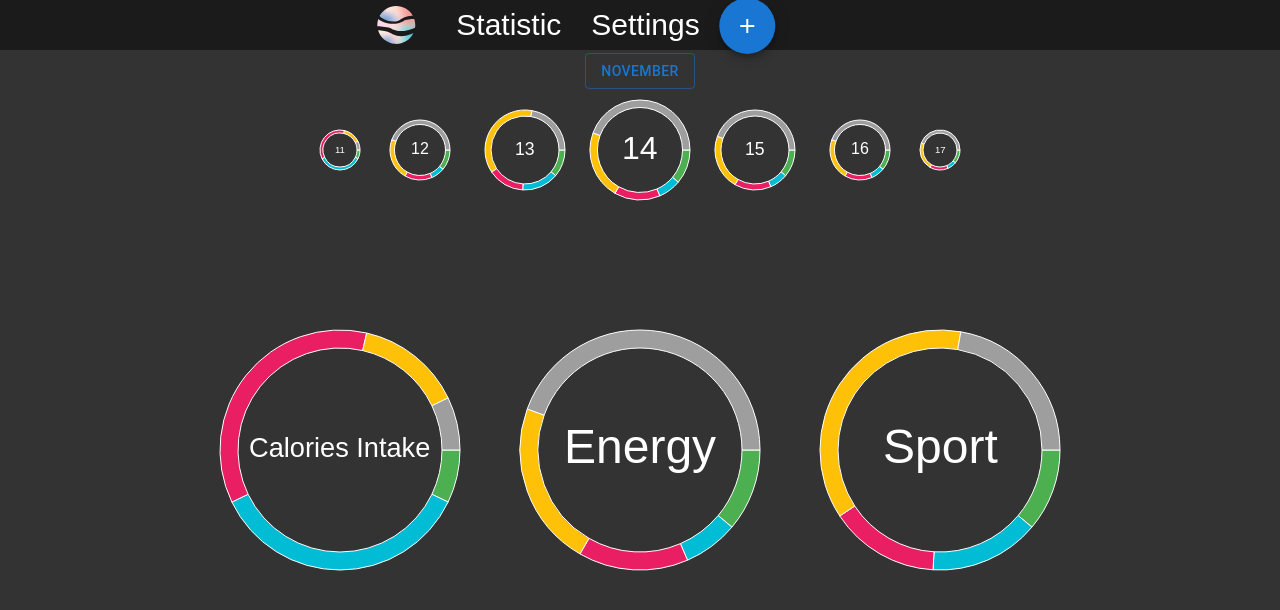
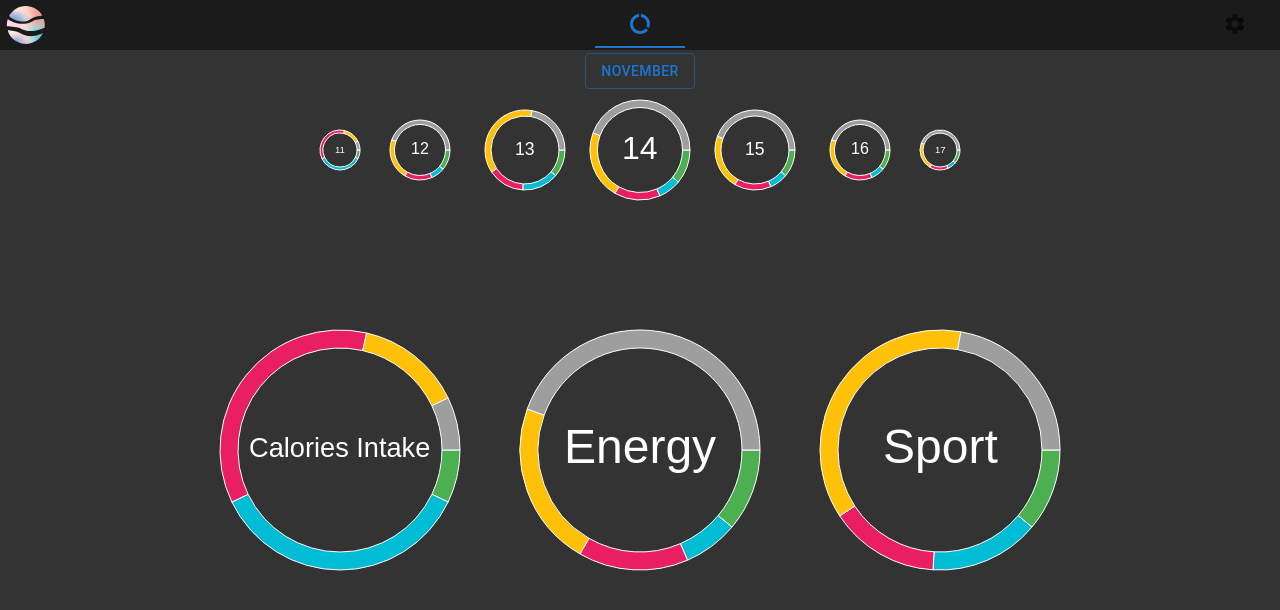
Before and after one commit to 0xolerdk/HIVENUS, a React (Create React App) app in the folder front_end/: page /statistic in a window 1280 px wide. Shown: the top 610 px of the page. Built offline with nearby package versions, Linux system fonts and the light colour scheme; a web font is replaced by a local one.

Commit message:
new Top_Bar

```diff
--- a/front_end/src/components/Top_Bar/Top_Bar.css
+++ b/front_end/src/components/Top_Bar/Top_Bar.css
@@ -2,18 +2,29 @@
     position: absolute;
     width: 100%;
     height: 50px;
-    left: 0px;
-    top: 0px;
     background: rgba(22, 22, 23, 0.8);
-    display: flex;
+    /* display: flex;
     justify-content: space-between;
-    align-items: center;
+    align-items: center; */
   }
 
+  /* .tabs{
+    position: relative;
+    left: 60%;
+    transform: translateX(-60%);
+    display: flex;
+    justify-content: center;
+  } */
+
   .logo {
-    padding-top: 7px;
-    padding-right: 20px;
+
+    left: 0.5%;
+    transform: translateX(-0.5%);
+    top: 5px;
+    position: absolute;
     height: 40px;
+    display: flex;
+    /* justify-content: left; */
   }
 
   .menu {
--- a/front_end/src/components/Top_Bar/Top_Bar.js
+++ b/front_end/src/components/Top_Bar/Top_Bar.js
@@ -1,23 +1,64 @@
-import './Top_Bar.css';
+import "./Top_Bar.css";
 import logo from "../../assets/images/logo.svg";
-import Add from './Add';
+import Add from "./Add";
+import * as React from "react";
+import Tabs from "@mui/material/Tabs";
+import Tab from "@mui/material/Tab";
+import SettingsIcon from '@mui/icons-material/Settings';
+import DataUsageIcon from '@mui/icons-material/DataUsage';
+import Box from '@mui/material/Box';
+import { styled } from '@mui/system';
+
+const TabsContainer = styled(Box)({
+  display: 'grid',
+  gridTemplateColumns: '1fr 1fr 1fr',
+  width: '100%',
+  alignItems: 'center',
+});
+
+const CenteredTab = styled(Tab)({
+  gridColumn: '2 / 3',
+  justifySelf: 'center',
+});
+
+const RightAlignedTab = styled(Tab)({
+  gridColumn: '3 / 4',
+  justifySelf: 'end',
+});
+
 
 function Top_Bar() {
-    return (
-        <div className="bar">
+  const [value, setValue] = React.useState(0);
 
-            <div className="menu">
-                <img className='logo' src={logo} alt="" />
-                <button className="menu-button">Statistic</button>
+  const handleChange = (event: React.SyntheticEvent, newValue: number) => {
+    setValue(newValue);
+  };
 
-                <button className="menu-button">Settings</button>
-                <Add/>
-
-
-            </div>
-
-        </div>
-    );
+  return (
+    <div className="bar">
+      <div className="tabs">
+      <img className="logo" src={logo} alt="" />
+      <Tabs
+      value={value}
+      onChange={handleChange}
+      aria-label="icon tabs example"
+      style={{ display: 'flex', justifyContent: 'space-between', width: '100%' }}
+    >
+      <Tab
+        icon={<DataUsageIcon />}
+        aria-label="dashboard"
+        style={{  marginRight: 'auto', left: "50%",
+        transform:" translateX(-50%)"}}
+      />
+      <Tab
+        icon={<SettingsIcon  />}
+        aria-label="settings"
+        style={{ marginLeft: 'auto' }}
+      />
+    </Tabs>
+      </div>
+    </div>
+  );
 }
 
 export default Top_Bar;
```
